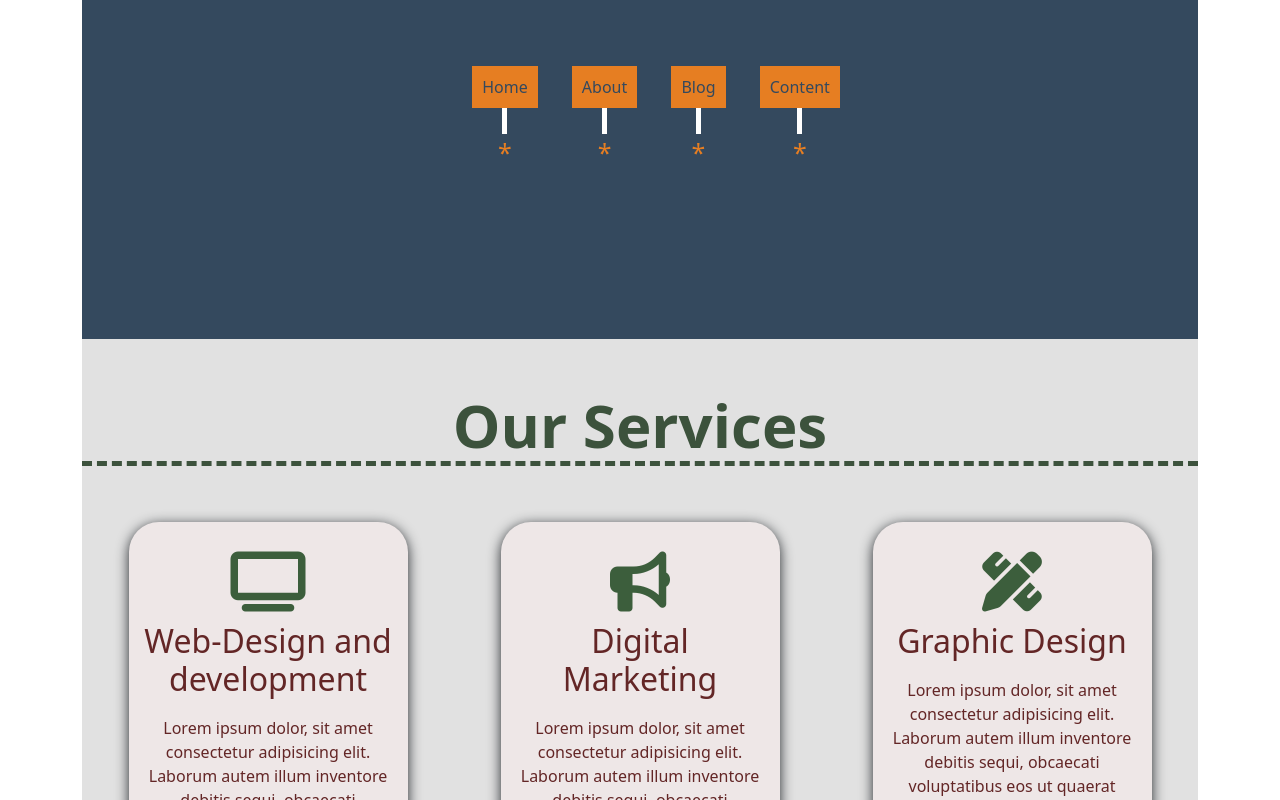
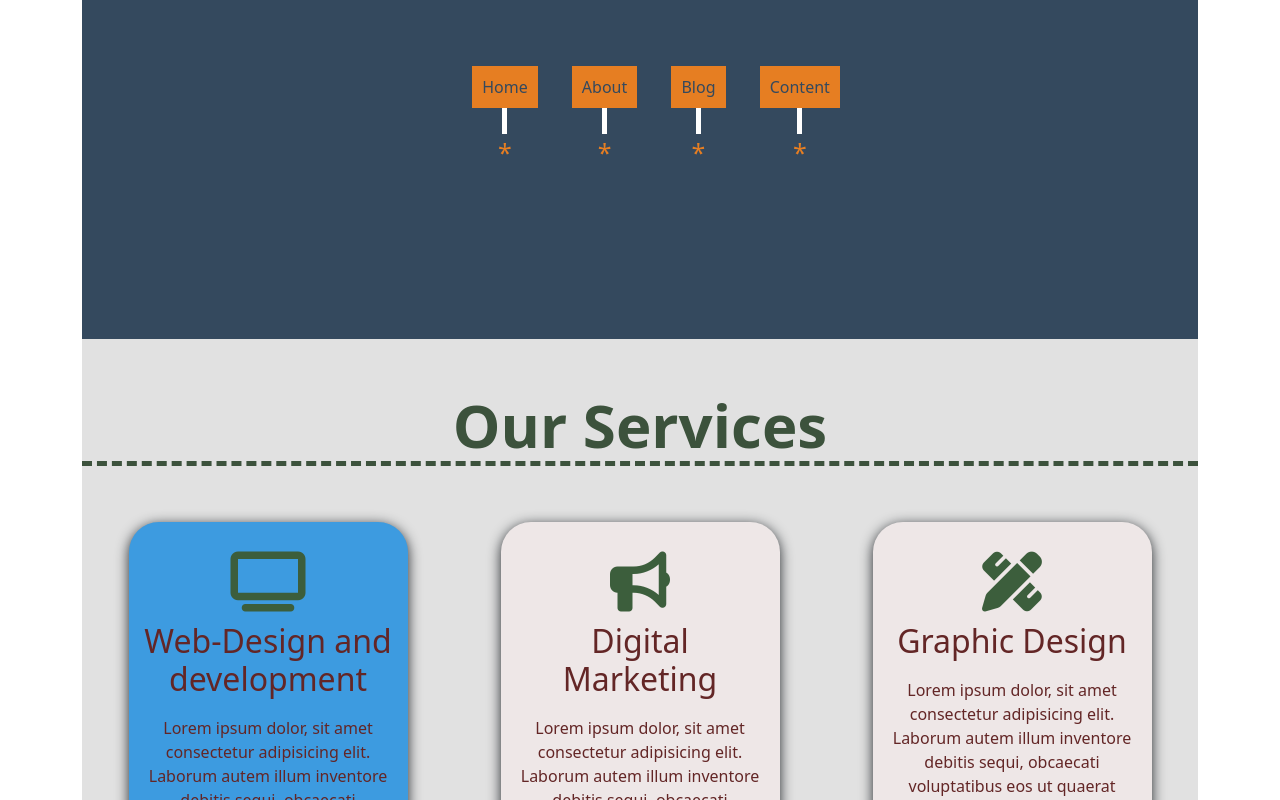
Before and after one commit to abdullahgsm01/practic-position, a plain HTML site: page index.html in a window 1280 px wide. In both pictures the pointer is over the element 268 px from the left and 713 px from the top of the page. Shown: the top 800 px of the page. Drawn offline with nearby package versions, Linux system fonts and the light colour scheme.

Commit message:
update hover

```diff
--- a/style.css
+++ b/style.css
@@ -38,6 +38,7 @@
       background-color: #e1e1e1;
       padding: 50px 0 30px 0;
 }
+
 .service-title{
       text-align: center;
 }
@@ -56,6 +57,10 @@
       min-height: 340px;
       text-align: center;
       padding: 30px 15px;
+      transition: all 0.4s;
+}
+.service-item:hover{
+     background:#3d9be0 ;
 }
 .service-item i{
       color: #3c5e3c;
```
